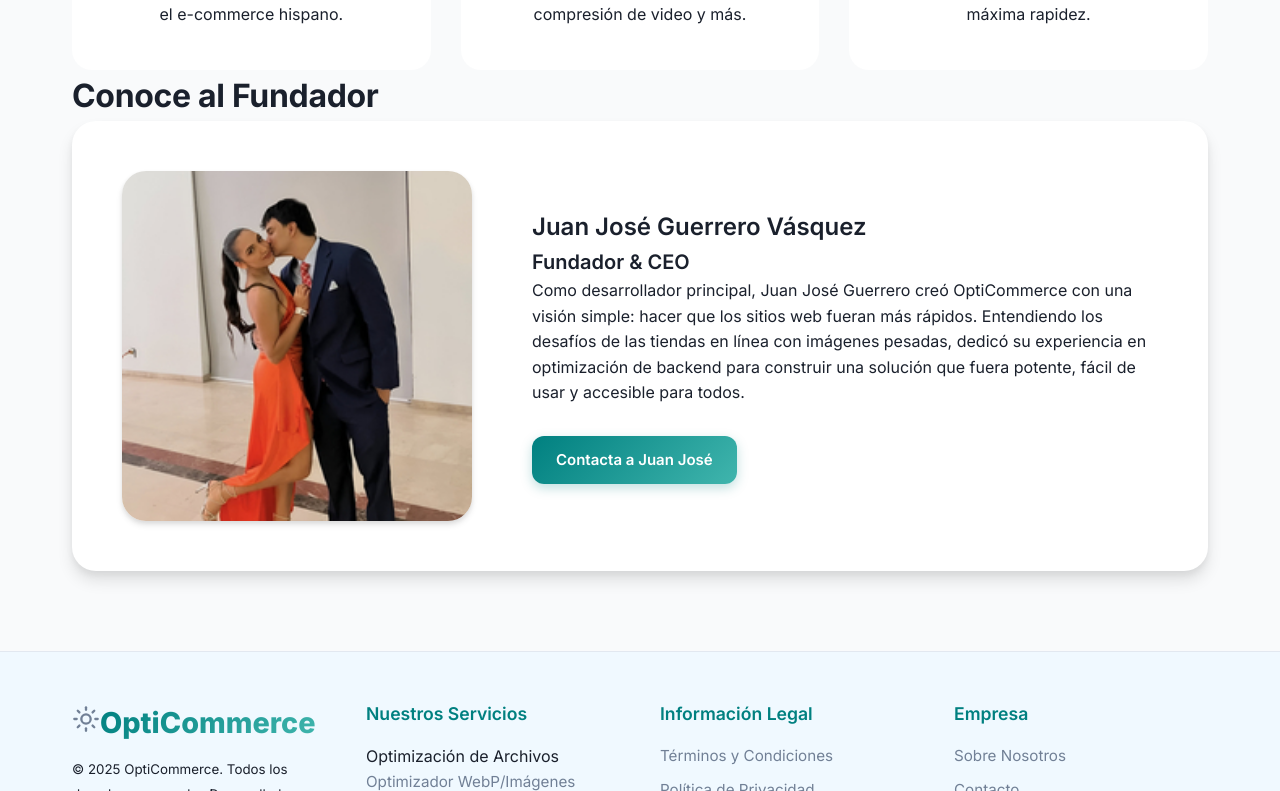
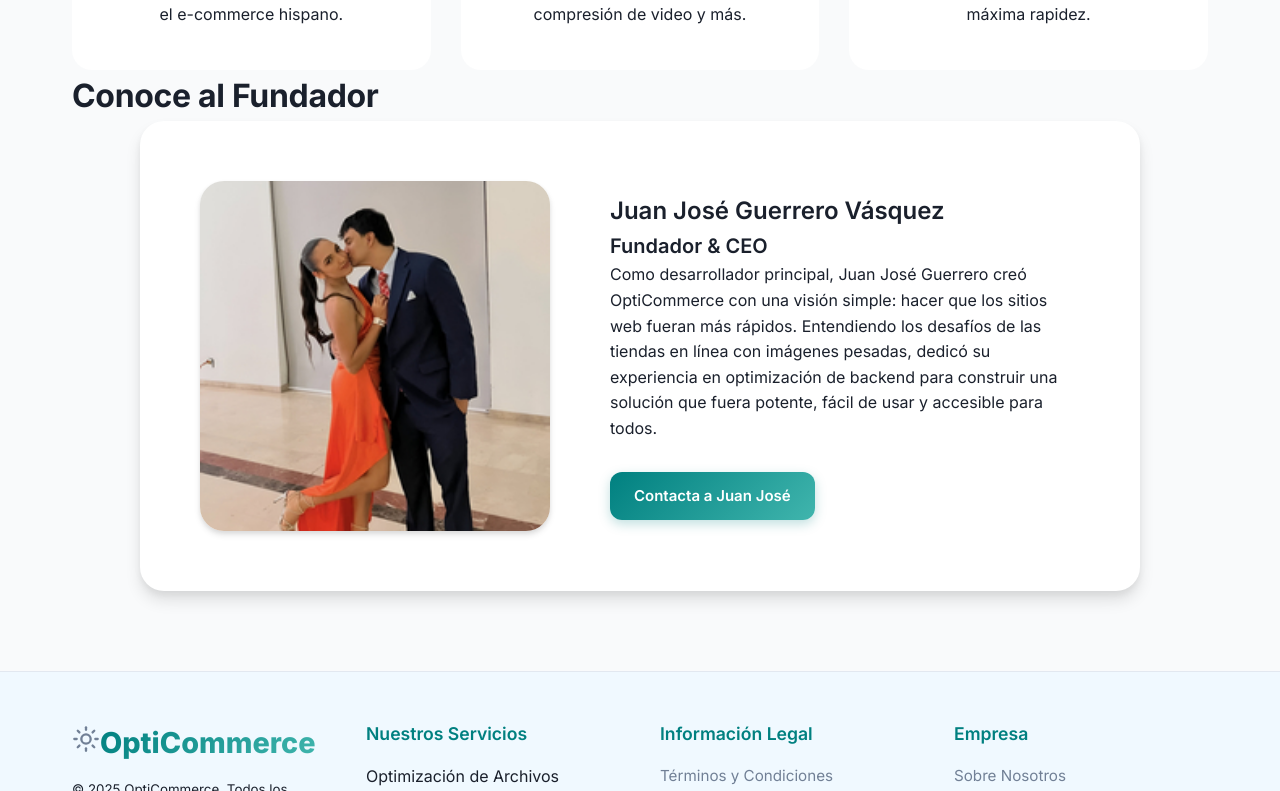
Before and after one commit to Juanjose-ctrl/optimizador-ecommerce, a Next.js app: page /about in a window 1280 px wide. Shown: the part 562-1353 px from the top of the page. Built offline with nearby package versions, Linux system fonts and the light colour scheme.

Commit message:
NUEVAS fUNCIONES 1.5

```diff
--- a/src/app/globals.css
+++ b/src/app/globals.css
@@ -1728,12 +1728,13 @@ nav {
     grid-template-columns: 350px 1fr;
     gap: 60px;
     align-items: center;
-    max-width: 1200px;
+    max-width: 1000px;
     margin: 0 auto;
-    padding: 50px;
+    padding: 60px;
     background: var(--bg-card);
     border-radius: 24px;
     box-shadow: var(--shadow-lg);
+
 }
 
 .founder-image-placeholder {
@@ -2141,6 +2142,7 @@ nav {
     flex-direction: column; /* Coloca el ícono arriba y el texto abajo */
     align-items: center;
     justify-content: center;
+    grid-template-columns: repeat(3, 1fr); /* Tres columnas iguales */
     font-size: 1.5rem;
     font-weight: 700;
     color: var(--primary-color);
```
